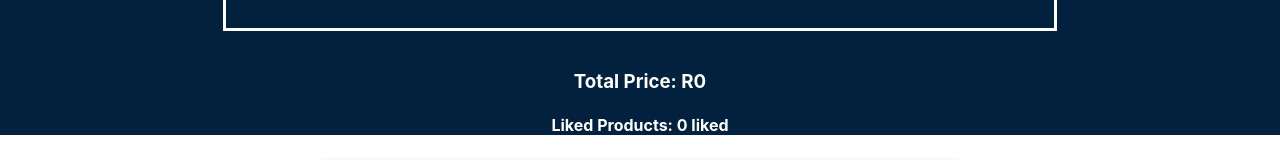
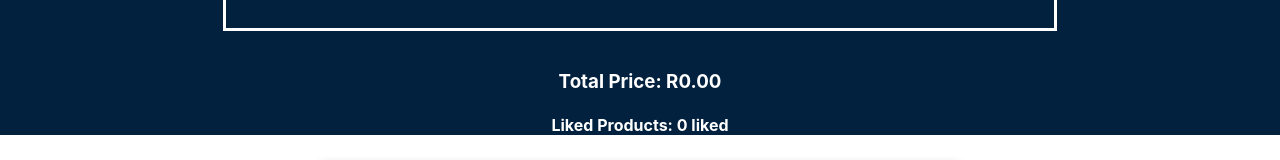
Before and after one commit to douglas86/fedsa-project-1-nextjs, a Next.js app: page / in a window 1280 px wide. Shown: the part 498-658 px from the top of the page. Built offline with nearby package versions, Linux system fonts and the light colour scheme.

Commit message:
Store button clicks in context for heart and cart

```diff
--- a/components/Card.jsx
+++ b/components/Card.jsx
@@ -1,10 +1,14 @@
-import { useState } from 'react';
+import { useContext, useState } from 'react';
 import Image from 'next/image';
 import styles from '../public/static/css/components/Card.module.css';
 import useSWR, { mutate } from 'swr';
 import { Putting } from './api';
+import { Context } from './Context';
 
 const Card = ({ props }) => {
+    const heart = useContext(Context);
+    const cart = useContext(Context);
+
     return (
         <div className={styles.card}>
             <div className={styles.image}>
@@ -36,7 +40,8 @@ const Card = ({ props }) => {
                             <button
                                 onClick={async () => {
                                     await Putting('/api/card', { heart: 1 }),
-                                        mutate('/api/card');
+                                        mutate('/api/card'),
+                                        heart.setHeart(heart.heart + 1);
                                 }}
                             >
                                 <Image
@@ -53,7 +58,10 @@ const Card = ({ props }) => {
                                     await Putting('/api/card', {
                                         cart: props.discountedPrice,
                                     }),
-                                        mutate('/api/card');
+                                        mutate('/api/card'),
+                                        cart.setCart(
+                                            cart.cart + props.discountedPrice
+                                        );
                                 }}
                             >
                                 <Image
--- /dev/null
+++ b/components/Context.jsx
@@ -0,0 +1,13 @@
+import { createContext, useState } from 'react';
+
+export const Context = createContext();
+
+export const Provider = ({ children }) => {
+    const [heart, setHeart] = useState(0);
+    const [cart, setCart] = useState(0);
+    return (
+        <Context.Provider value={{ heart, setHeart, cart, setCart }}>
+            {children}
+        </Context.Provider>
+    );
+};
--- a/components/TotalPrice.jsx
+++ b/components/TotalPrice.jsx
@@ -1,10 +1,14 @@
+import { useContext } from 'react/cjs/react.development';
 import styles from '../public/static/css/components/TotalPrice.module.css';
+import { Context } from './Context';
 
 const TotalPrice = ({ props }) => {
+    const context = useContext(Context);
+
     return (
         <div className={styles.totalPrice}>
-            <h3>Total Price: R{props !== null ? props.cart : 0}</h3>
-            <h4>Liked Products: {props !== null ? props.heart : 0} liked</h4>
+            <h3>Total Price: R{context.cart.toFixed(2)}</h3>
+            <h4>Liked Products: {context.heart} liked</h4>
         </div>
     );
 };
--- a/pages/_app.js
+++ b/pages/_app.js
@@ -1,10 +1,13 @@
 import '../styles/globals.css';
 import Layout from '../components/Layout';
+import { Provider } from '../components/Context';
 
 function MyApp({ Component, pageProps }) {
     return (
         <Layout>
-            <Component {...pageProps} />
+            <Provider>
+                <Component {...pageProps} />
+            </Provider>
         </Layout>
     );
 }
--- a/pages/api/info.json
+++ b/pages/api/info.json
@@ -1 +1 @@
-{ "heart": 0, "cart": 0 }
+{"heart":5,"cart":6749.8899999999985}
```
